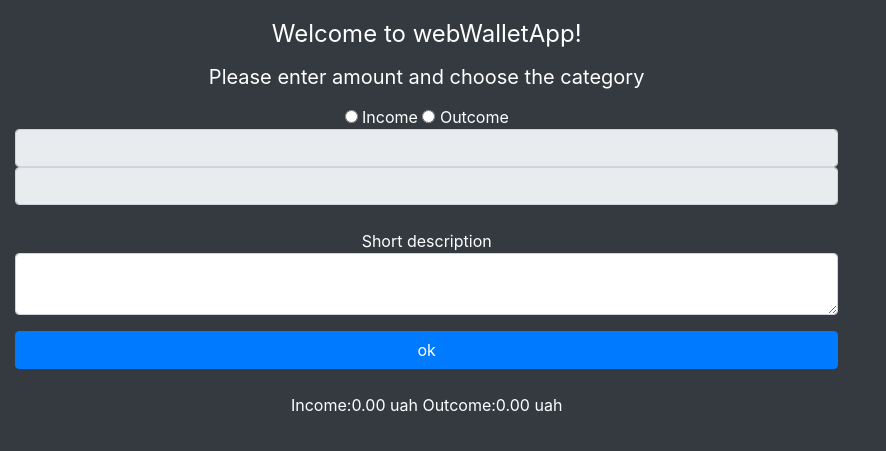
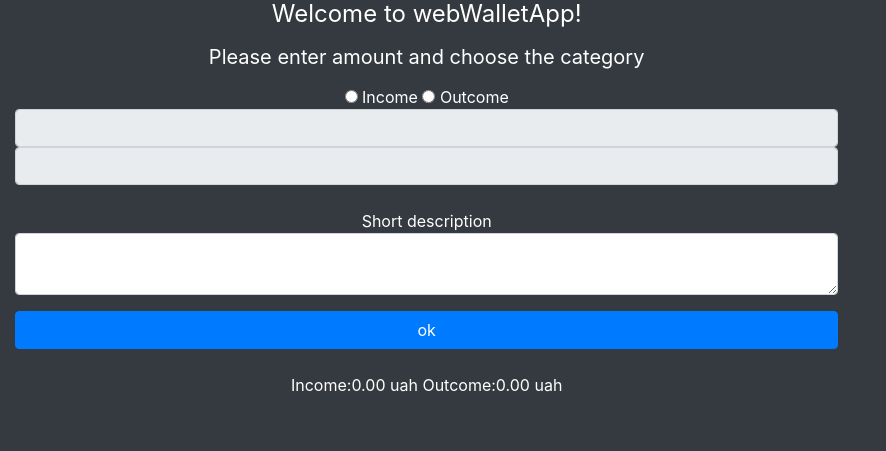
Before and after one commit to vkhvorostianyi/weBwallet, a Flask app: page / in a window 1280 px wide. Shown: the top 451 px of the page, without its empty margins (0-886 px from the left). Run offline with Flask 2, Linux system fonts and the light colour scheme; data that the repository does not hold is empty; some libraries are stand-ins or nearby versions.

Commit message:
edit resp design

```diff
--- a/static/style.css
+++ b/static/style.css
@@ -15,7 +15,6 @@ body, html {
  #main-cont {
     text-align: center;
     position: relative;
-    top: 20px;
  }
 
  #last_tr {
```
